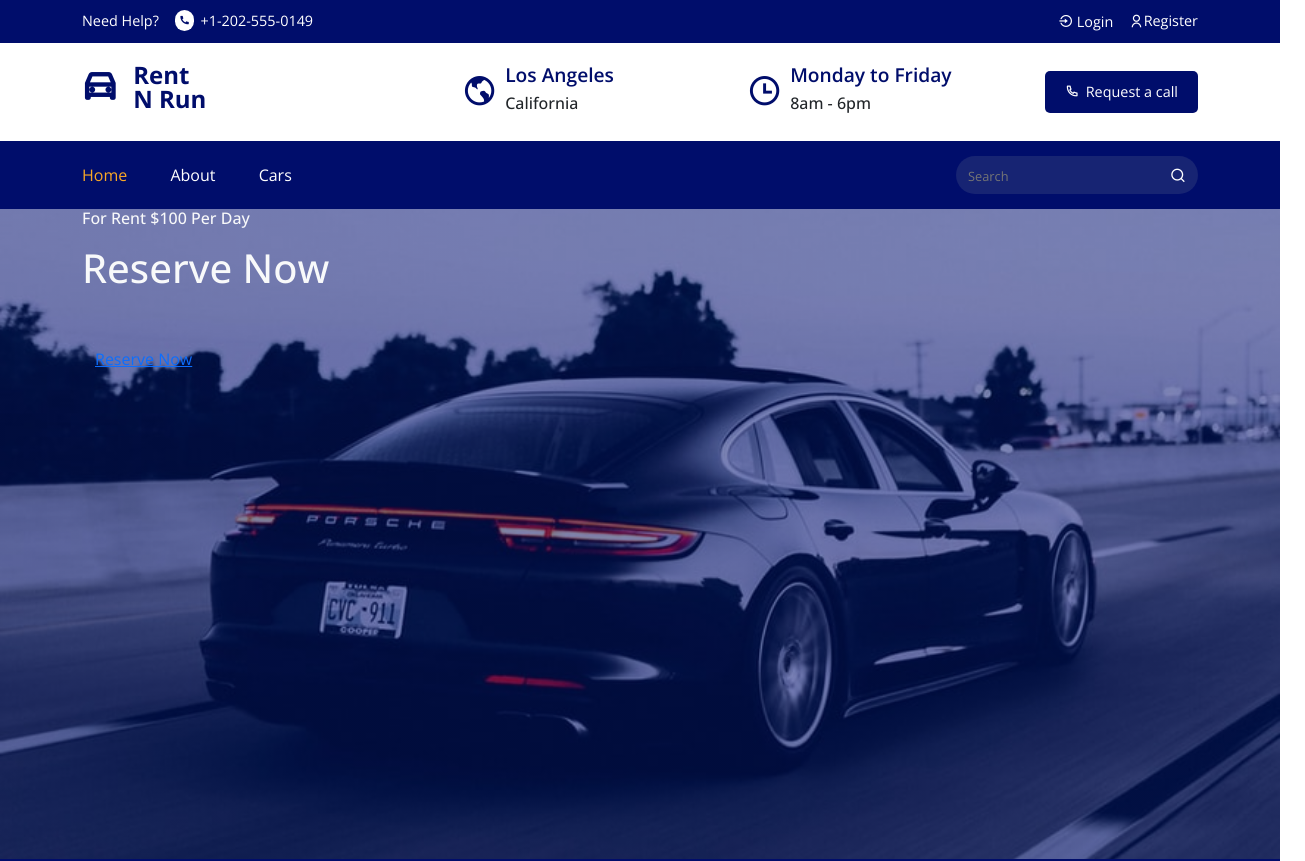
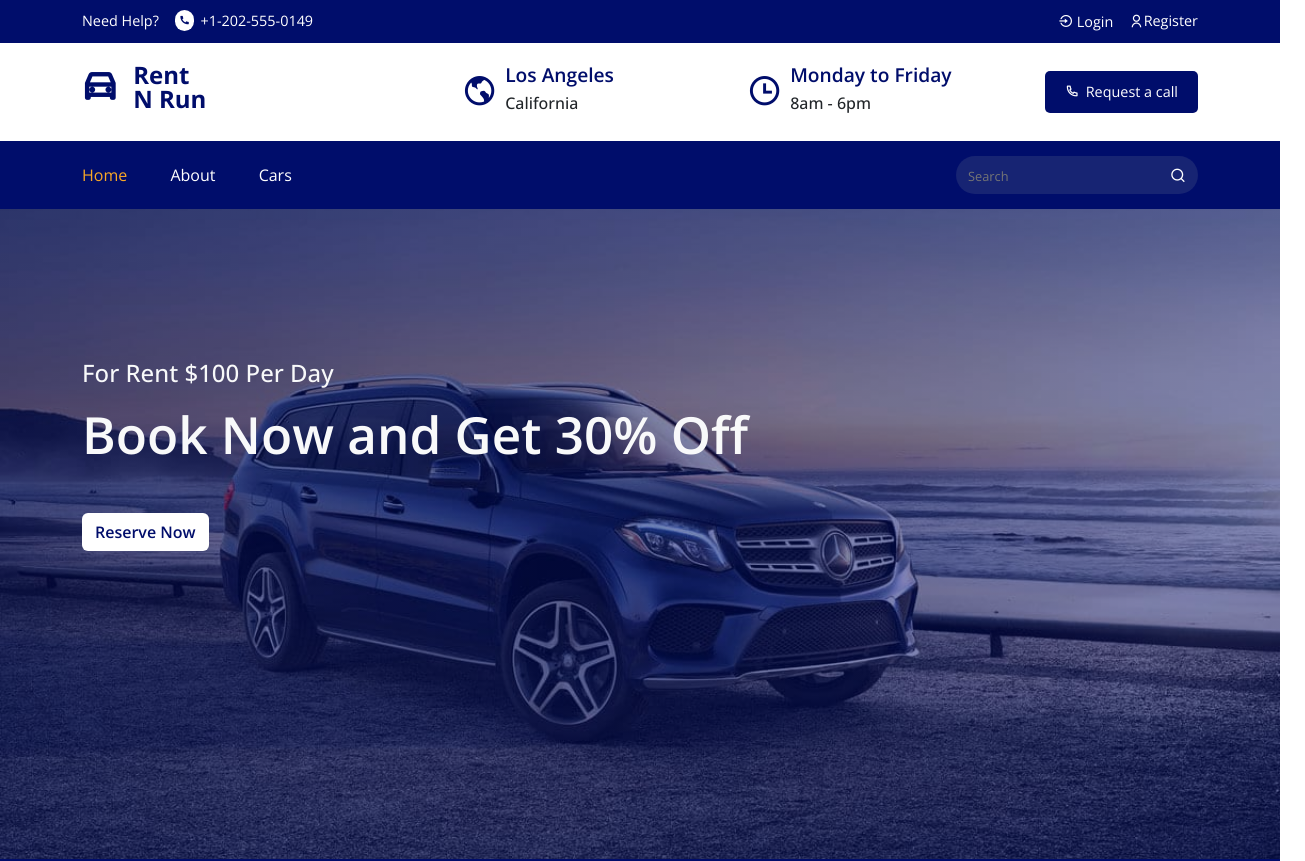
Before and after one commit to aroy1903/Rent_N_Run, a React (Vite) app in the folder frontend/: page /home in a window 1280 px wide. Shown: the top 861 px of the page, 1305 px wide, since content can reach past the window. Built offline with nearby package versions, Linux system fonts and the light colour scheme.

Commit message:
fixed slider for home page

```diff
--- a/frontend/src/components/UI/HeroSlider.jsx
+++ b/frontend/src/components/UI/HeroSlider.jsx
@@ -15,9 +15,10 @@ const HeroSlider = () => {
         speed: 2000,
         autoplaySpeed: 3000,
         infinite: true,
+        autoplay: true,
         slidesToShow: 1,
         slidesToScroll: 1,
-
+        pauseOnHover: false,
     }
 
     return (
@@ -25,8 +26,8 @@ const HeroSlider = () => {
         <div className="slider__item slider__item-01 mt0">
             <Container>
                 <div className="slider__content">
-                    <h6 className="text-light mb-3">For Rent $100 Per Day </h6>
-                        <h1 className='text-light mb-4'> Reserve Now</h1>
+                    <h4 className="text-light mb-3">For Rent $100 Per Day </h4>
+                        <h1 className='text-light mb-4'>Book Now and Get 30% Off</h1>
                         <button className="btn reserve__btn mt-4">
                             <Link to ='/cars'>Reserve Now</Link>
                         </button>
@@ -35,11 +36,11 @@ const HeroSlider = () => {
             </Container>
         </div>
 
-        <div className="slider__item slider__item-01 mt0">
+        <div className="slider__item slider__item-02 mt0">
             <Container>
                 <div className="slider__content">
-                    <h6 className="text-light mb-3">For Rent $100 Per Day </h6>
-                        <h1 className='text-light mb-4'> Reserve Now</h1>
+                    <h4 className="text-light mb-3">For Rent $100 Per Day </h4>
+                        <h1 className='text-light mb-4'> Book Now and Get 30% Off</h1>
                         <button className="btn reserve__btn mt-4">
                             <Link to ='/cars'>Reserve Now</Link>
                         </button>
@@ -48,11 +49,11 @@ const HeroSlider = () => {
             </Container>
         </div>
 
-        <div className="slider__item slider__item-01 mt0">
+        <div className="slider__item slider__item-03 mt0">
             <Container>
                 <div className="slider__content">
-                    <h6 className="text-light mb-3">For Rent $100 Per Day </h6>
-                        <h1 className='text-light mb-4'> Reserve Now</h1>
+                    <h4 className="text-light mb-3">For Rent $100 Per Day </h4>
+                        <h1 className='text-light mb-4'>Book Now and Get 30% Off</h1>
                         <button className="btn reserve__btn mt-4">
                             <Link to ='/cars'>Reserve Now</Link>
                         </button>
--- a/frontend/src/styles/hero-slider.css
+++ b/frontend/src/styles/hero-slider.css
@@ -23,3 +23,32 @@
     background-repeat: no-repeat;
     background-size: cover;
 }
+
+.hero__slider{
+    overflow: hidden;
+}
+
+.slider__content{
+    padding-top: 150px;
+}
+
+.slider__content h1{
+    font-size: 3.2rem;
+    font-weight: 600;
+}
+
+.reserve__btn{
+     background-color: #fff !important;
+
+     border: none;
+     outline: none;
+
+}
+
+.reserve__btn a{
+     text-decoration: none;
+     font-weight: 600;
+     color: #000d6b;
+     border: none;
+     outline: none;
+}
```
Also changed, not shown: frontend/src/assets/all-images/slider-img/slider-1.jpg, frontend/src/assets/all-images/slider-img/slider-3.jpg.
